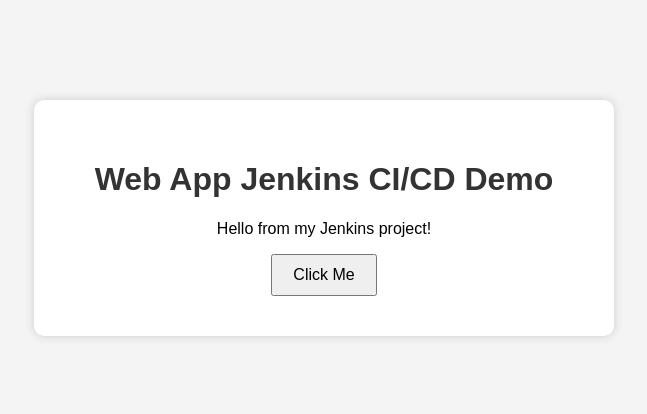
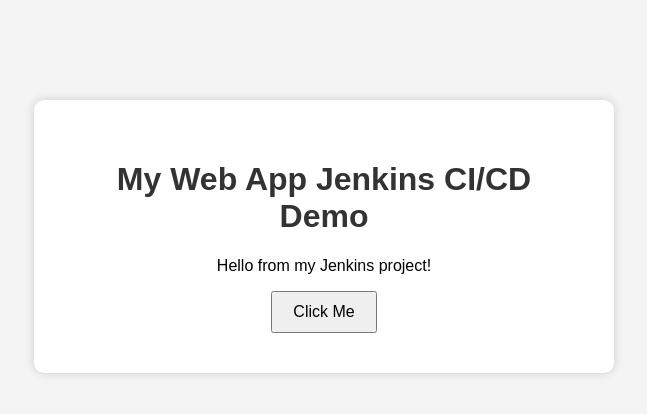
Before and after one commit to VrushaliDudhaneJob/Jenkinsfiledemorepo, a plain HTML site: page index.html in a window 1280 px wide. Shown: the whole page, without its empty margins (316-963 px from the left). Drawn offline with Linux system fonts and the light colour scheme.

Commit message:
Update header title in index.html

```diff
--- a/index.html
+++ b/index.html
@@ -9,7 +9,7 @@
 <body>
 
     <div class="container">
-        <h1>Web App Jenkins CI/CD Demo</h1>
+        <h1>My Web App Jenkins CI/CD Demo</h1>
         <p id="message">Hello from my Jenkins project!</p>
 
         <button onclick="changeMessage()">Click Me</button>
```
